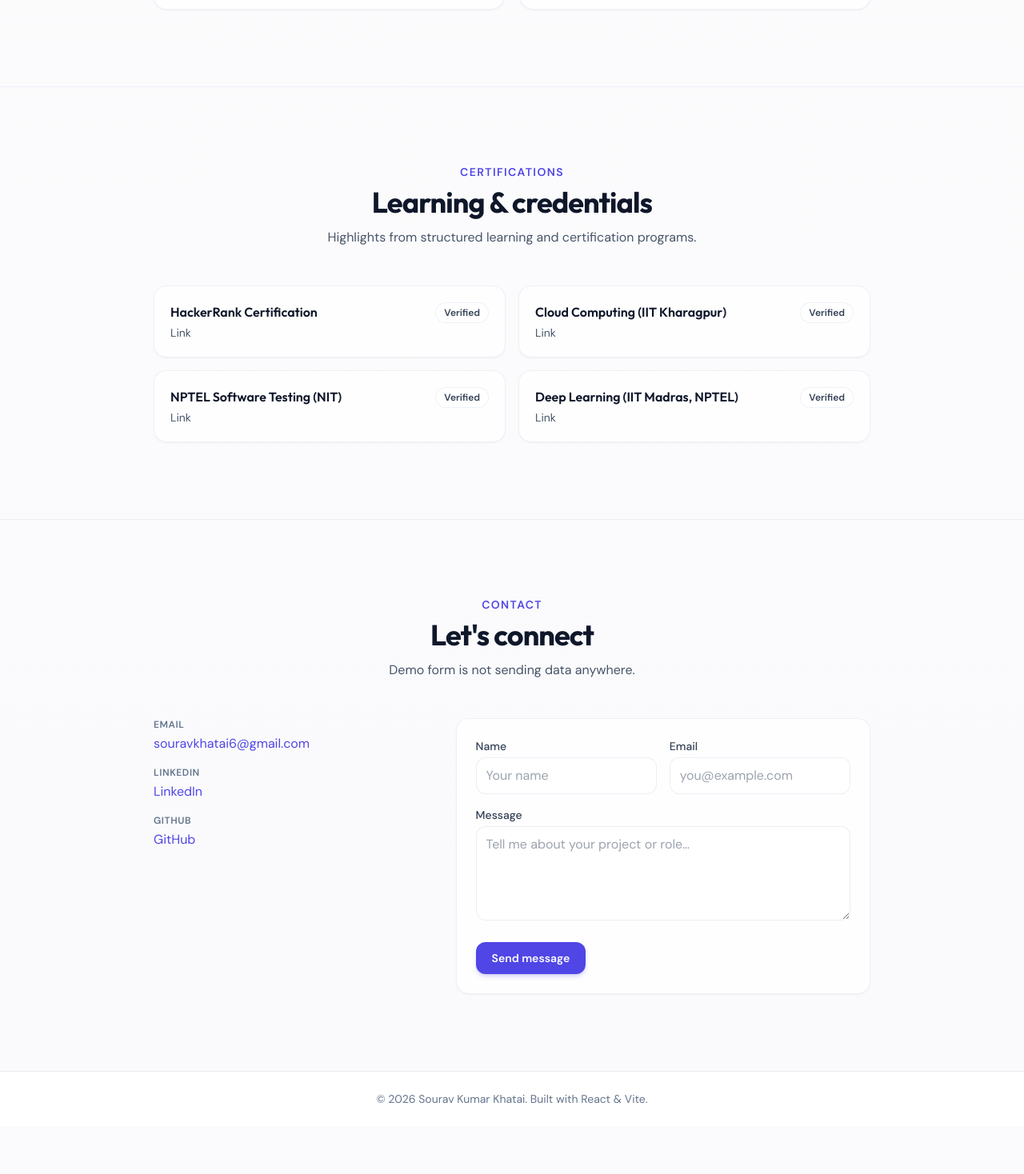
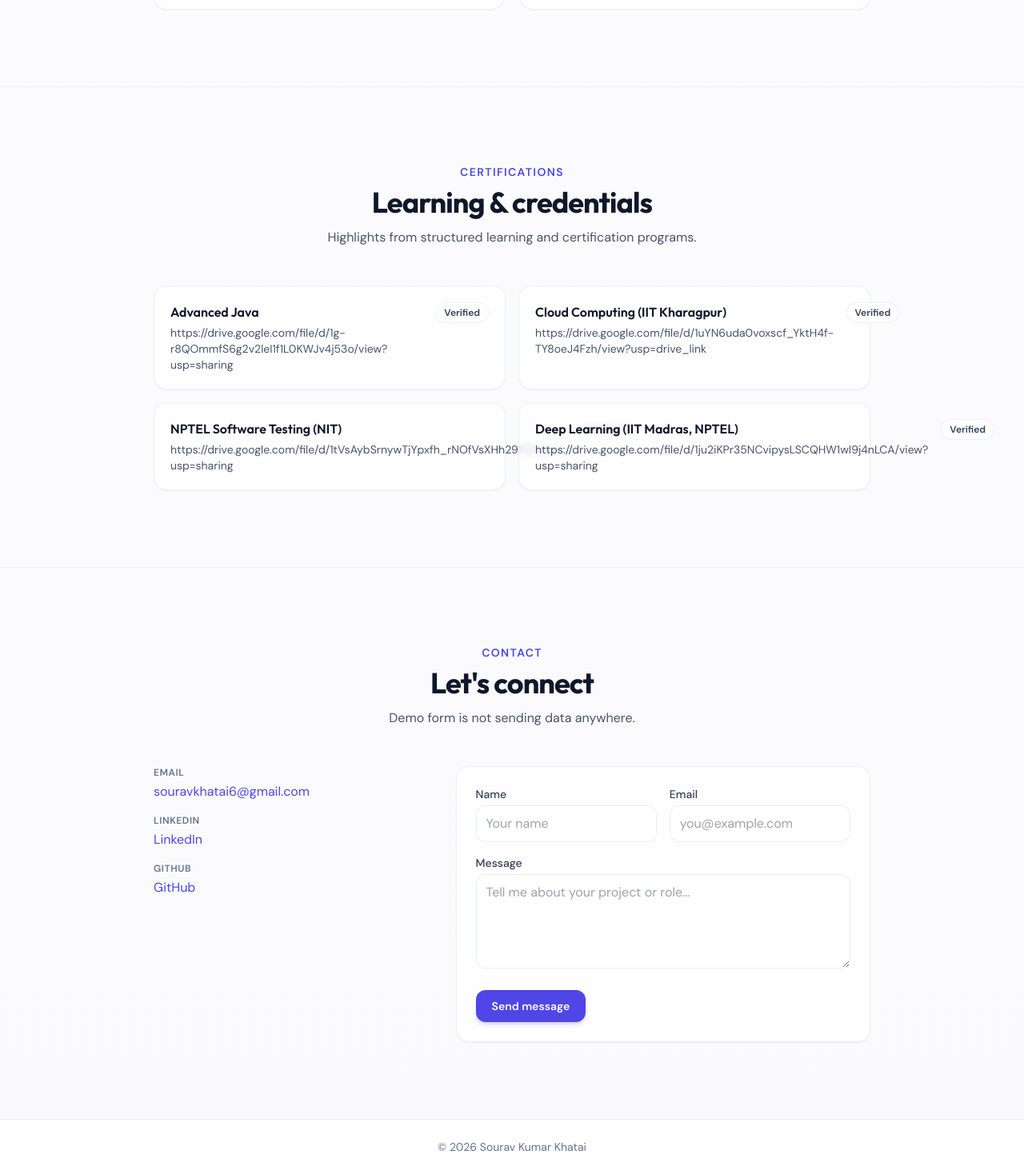
Before and after one commit to SKKhatai/souravkhatai.github.io, a React (Vite) app: page / in a window 1280 px wide. Shown: the part 3948-5416 px from the top of the page at 80% size. Before the commit the page ends 5356 px from the top, so only its background shows below. Built offline with nearby package versions, Linux system fonts and the light colour scheme.

Commit message:
all the certificate details added to note in resumeData.js file

```diff
--- a/src/App.jsx
+++ b/src/App.jsx
@@ -23,7 +23,7 @@ export default function App() {
         <Contact />
       </main>
       <footer className="border-t border-slate-200/80 bg-white py-6 text-center text-sm text-slate-500 dark:border-slate-800 dark:bg-slate-950 dark:text-slate-400">
-        <p>© {new Date().getFullYear()} Sourav Kumar Khatai. Built with React & Vite.</p>
+        <p>© {new Date().getFullYear()} Sourav Kumar Khatai</p>
       </footer>
     </div>
   );
--- a/src/data/resumeData.js
+++ b/src/data/resumeData.js
@@ -74,8 +74,8 @@ export const resumeEducation = [
 ];
 
 export const resumeCertifications = [
-  { name: 'HackerRank Certification', note: 'Link' },
-  { name: 'Cloud Computing (IIT Kharagpur)', note: 'Link' },
-  { name: 'NPTEL Software Testing (NIT)', note: 'Link' },
-  { name: 'Deep Learning (IIT Madras, NPTEL)', note: 'Link' },
+  { name: 'Advanced Java', note: 'https://drive.google.com/file/d/1g-r8QOmmfS6g2v2leI1f1L0KWJv4j53o/view?usp=sharing' },
+  { name: 'Cloud Computing (IIT Kharagpur)', note: 'https://drive.google.com/file/d/1uYN6uda0voxscf_YktH4f-TY8oeJ4Fzh/view?usp=drive_link' },
+  { name: 'NPTEL Software Testing (NIT)', note: 'https://drive.google.com/file/d/1tVsAybSrnywTjYpxfh_rNOfVsXHh29X0/view?usp=sharing' },
+  { name: 'Deep Learning (IIT Madras, NPTEL)', note: 'https://drive.google.com/file/d/1ju2iKPr35NCvipysLSCQHW1wI9j4nLCA/view?usp=sharing' },
 ];
```
